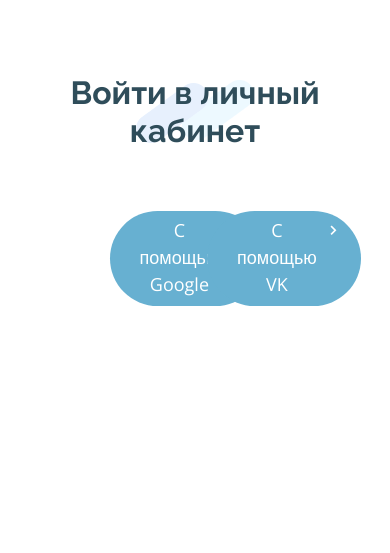
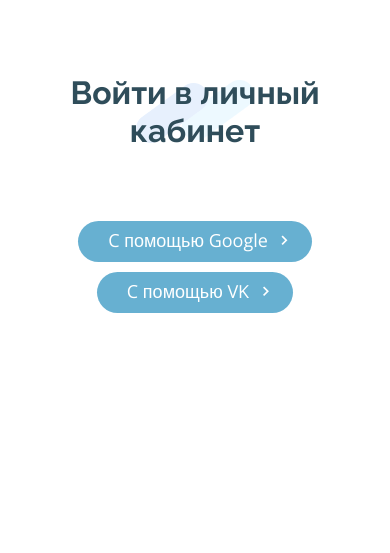
Before and after one commit to ProtKsen/impression_keeper, a Django app: page /authenticate/login/ in a window 390 px wide. Shown: the part 76-629 px from the top of the page. Run offline with Django 4.2, Linux system fonts and the light colour scheme; some libraries are stand-ins or nearby versions.

Commit message:
Update login page for mobile version

```diff
--- a/src/authentication/templates/login.html
+++ b/src/authentication/templates/login.html
@@ -15,10 +15,10 @@
         <div class="content">
 
             <div class="row justify-content-center">
-                <div class="col-3 text-center">
+                <div class="col-md-6 col-lg-3 text-center">
                     <a href="{% provider_login_url 'google' action='reauthenticate' %}" class="login-btn"> C помощью Google <i class="bx bx-chevron-right"></i></a>
                 </div>
-                <div class="col-3 text-center">
+                <div class="col-md-6 col-lg-3 text-center">
                     <a href="{% provider_login_url 'vk' action='reauthenticate' %}" class="login-btn"> C помощью VK <i class="bx bx-chevron-right"></i></a>
                 </div>
             </div>
--- a/src/static/css/my_style.css
+++ b/src/static/css/my_style.css
@@ -518,6 +518,7 @@ body {
     transition: 0.3s;
     position: relative;
     font-size: 18px;
+    margin-top: 10px;
   }
 
   .login .content .login-btn i {
```
